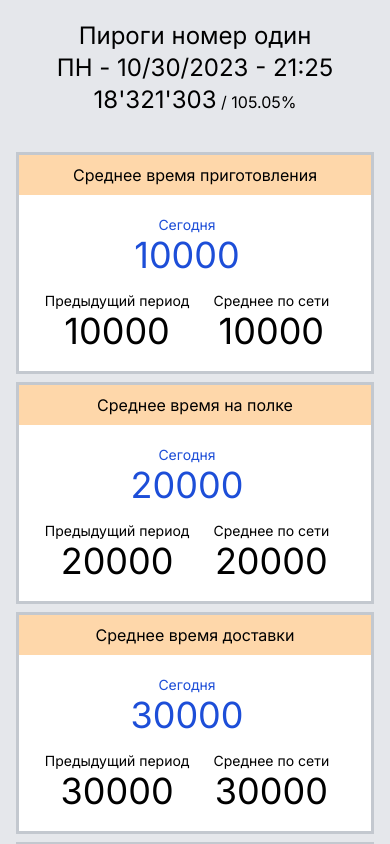
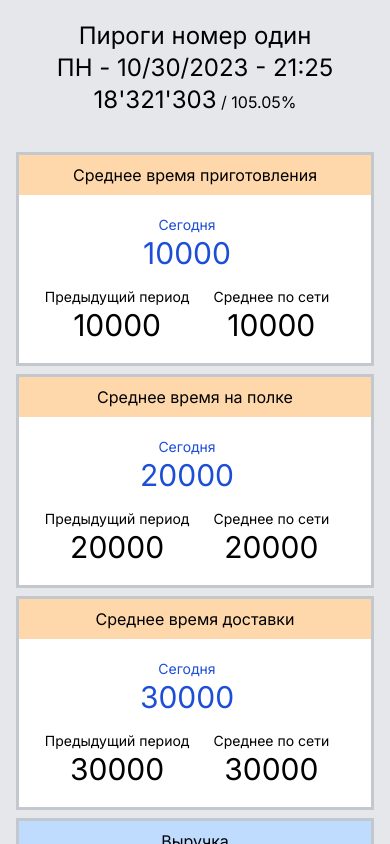
Before and after one commit to ZNP8b/rest-dashboard, a Next.js app: page / in a window 390 px wide. Shown: the top 844 px of the page. Built offline with nearby package versions, Linux system fonts and the light colour scheme.

Commit message:
Мобильный адаптив для текст карточки

```diff
--- a/app/components/Card.tsx
+++ b/app/components/Card.tsx
@@ -14,19 +14,19 @@ const Card = ({ index, title, todayAmount, prevAmount, networkAverage }: { index
 
         <div className="flex flex-col text-center">
           <span className="text-sm text-blue-700">Сегодня</span>
-          <span className="text-4xl text-blue-700">{todayAmount}</span>
+          <span className="text-3xl lg:text-4xl text-blue-700">{todayAmount}</span>
         </div>
 
         <div className="flex text-center justify-center items-center gap-6">
 
           <div className="flex flex-col">
             <span className="text-sm">Предыдущий период</span>
-            <span className="text-4xl">{prevAmount}</span>
+            <span className="text-3xl lg:text-4xl">{prevAmount}</span>
           </div>
 
           <div className="flex flex-col">
             <span className="text-sm">Среднее по сети</span>
-            <span className="text-4xl">{networkAverage}</span>
+            <span className="text-3xl lg:text-4xl">{networkAverage}</span>
           </div>
 
         </div>
```
